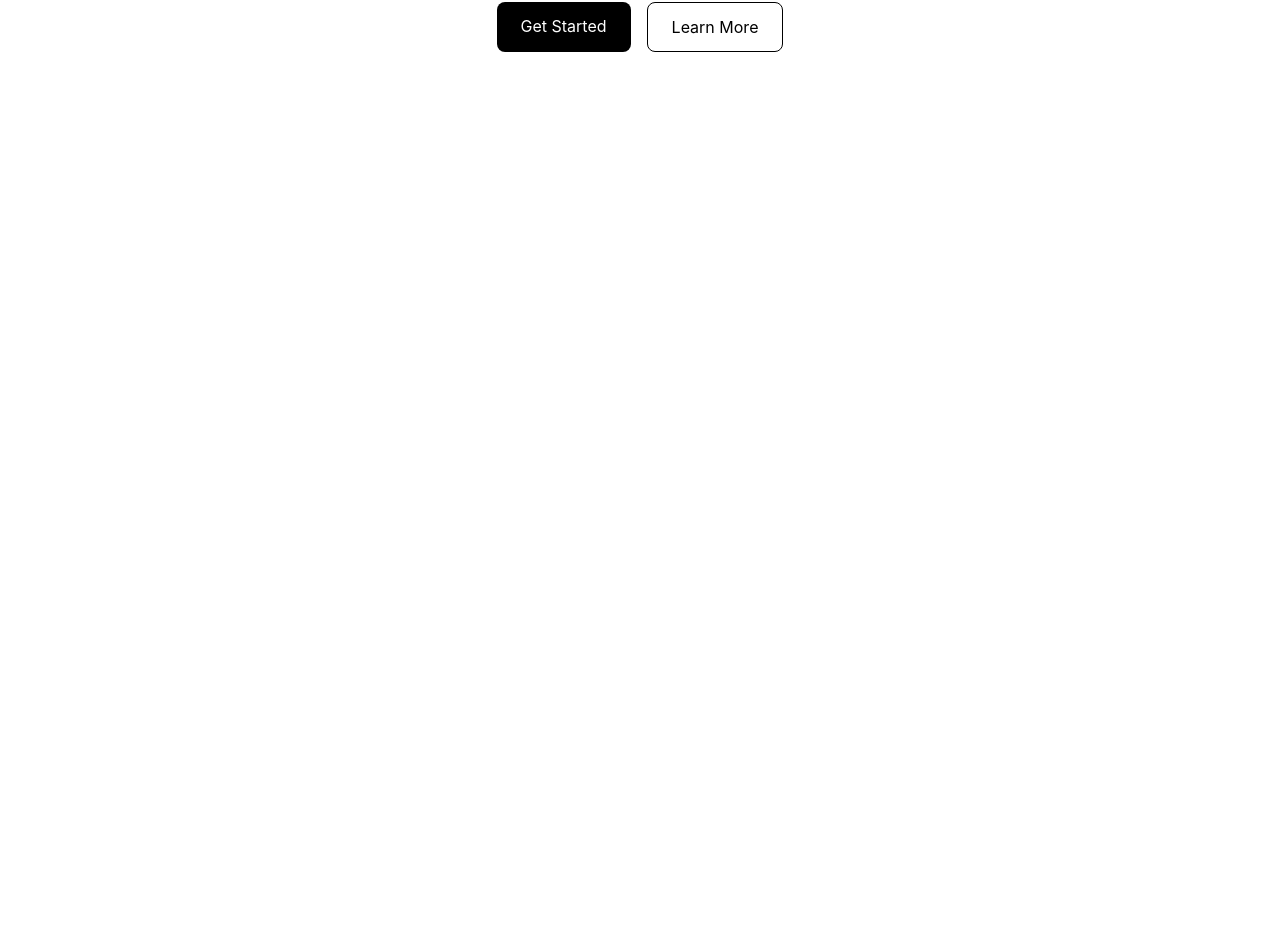
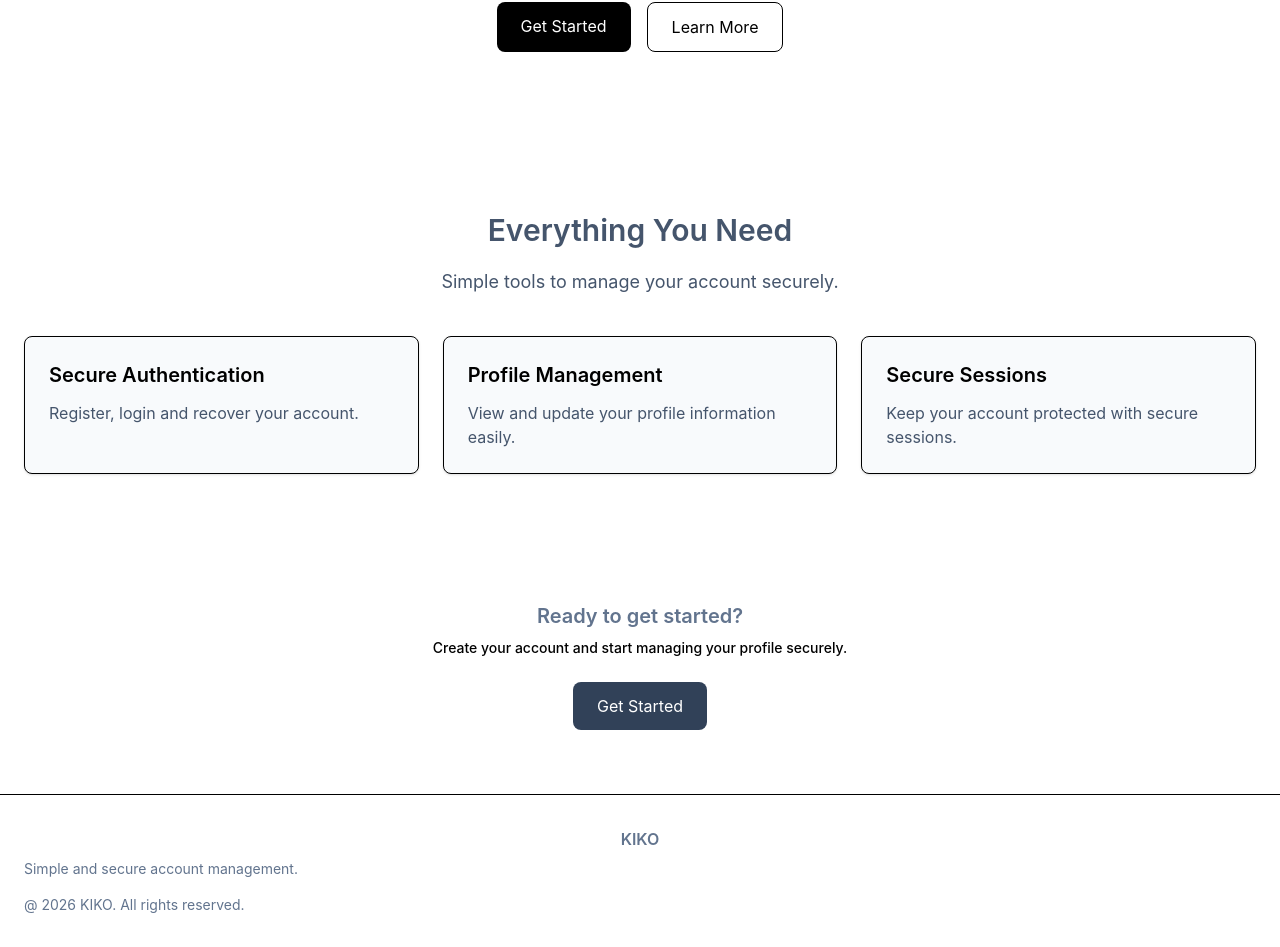
Before and after one commit to Thekishor/user_service, a React (Vite) app in the folder frontend/: page / in a window 1280 px wide. Shown: the part 318-1265 px from the top of the page. Before the commit the page ends 800 px from the top, so only its background shows below. Built offline with nearby package versions, Linux system fonts and the light colour scheme; no server answers.

Commit message:
home page config

```diff
--- /dev/null
+++ b/frontend/src/components/Loading.jsx
@@ -0,0 +1,9 @@
+const Loading = () => {
+  return (
+    <div className="flex min-h-screen items-center justify-center">
+      <div className="h-8 w-8 animate-spin rounded-full border-4 border-slate-300 border-t-slate-700"></div>
+    </div>
+  );
+};
+
+export default Loading;
--- /dev/null
+++ b/frontend/src/components/home/CTASection.jsx
@@ -0,0 +1,24 @@
+import { Link } from "react-router-dom";
+
+const CTASection = () => {
+  return (
+    <section className="px-6 py-16 text-center">
+      <h2 className="text-xl font-semibold text-slate-500">
+        Ready to get started?
+      </h2>
+      <p className="mt-2 text-sm font-medium">
+        Create your account and start managing your profile securely.
+      </p>
+      <div className="mt-6">
+        <Link
+          to="/register"
+          className="inline-block rounded-lg bg-slate-700 px-6 py-3 text-white hover:bg-slate-800"
+        >
+          Get Started
+        </Link>
+      </div>
+    </section>
+  );
+};
+
+export default CTASection;
--- a/frontend/src/components/home/FeaturesSection.jsx
+++ b/frontend/src/components/home/FeaturesSection.jsx
@@ -1,5 +1,36 @@
 const FeaturesSection = () => {
-  return <section></section>;
+  return (
+    <section className="px-6 py-16">
+      <div className="text-center">
+        <h2 className="text-3xl font-semibold text-slate-600">
+          Everything You Need
+        </h2>
+        <p className="mt-5 text-lg text-slate-600">
+          Simple tools to manage your account securely.
+        </p>
+      </div>
+      <div className="mt-10 grid grid-cols-1 gap-6 sm:grid-cols-3">
+        <div className="rounded-lg border bg-slate-50 p-6 shadow-sm">
+          <h1 className="text-xl font-semibold">Secure Authentication</h1>
+          <p className="mt-3 text-slate-600">
+            Register, login and recover your account.
+          </p>
+        </div>
+        <div className="rounded-lg border bg-slate-50 p-6 shadow-sm">
+          <h1 className="text-xl font-semibold"> Profile Management</h1>
+          <p className="mt-3 text-slate-600">
+            View and update your profile information easily.
+          </p>
+        </div>
+        <div className="rounded-lg border bg-slate-50 p-6 shadow-sm">
+          <h1 className="text-xl font-semibold"> Secure Sessions</h1>
+          <p className="mt-3 text-slate-600">
+            Keep your account protected with secure sessions.
+          </p>
+        </div>
+      </div>
+    </section>
+  );
 };
 
 export default FeaturesSection;
--- /dev/null
+++ b/frontend/src/components/home/Footer.jsx
@@ -0,0 +1,17 @@
+const Footer = () => {
+  return (
+    <footer className="border-t px-6 py-8">
+      <div className="text-center">
+        <h2 className="font-semibold text-slate-500">KIKO</h2>
+      </div>
+      <p className="mt-2 text-sm text-slate-500">
+        Simple and secure account management.
+      </p>
+      <p className="mt-4 text-sm text-slate-500">
+        @ 2026 KIKO. All rights reserved.
+      </p>
+    </footer>
+  );
+};
+
+export default Footer;
--- a/frontend/src/pages/Home.jsx
+++ b/frontend/src/pages/Home.jsx
@@ -2,12 +2,15 @@ import { Navigate } from "react-router-dom";
 import { useAuth } from "../context/AppContext";
 import HeroSection from "../components/home/HeroSection";
 import FeaturesSection from "../components/home/FeaturesSection";
+import CTASection from "../components/home/CTASection";
+import Footer from "../components/home/Footer";
+import Loading from "../components/Loading";
 
 const Home = () => {
   const { user, loading } = useAuth();
 
   if (loading) {
-    return <div className="ml-2">Loading...</div>;
+    return <Loading />;
   }
 
   if (user) {
@@ -18,6 +21,8 @@ const Home = () => {
     <>
       <HeroSection />
       <FeaturesSection />
+      <CTASection />
+      <Footer />
     </>
   );
 };
```
